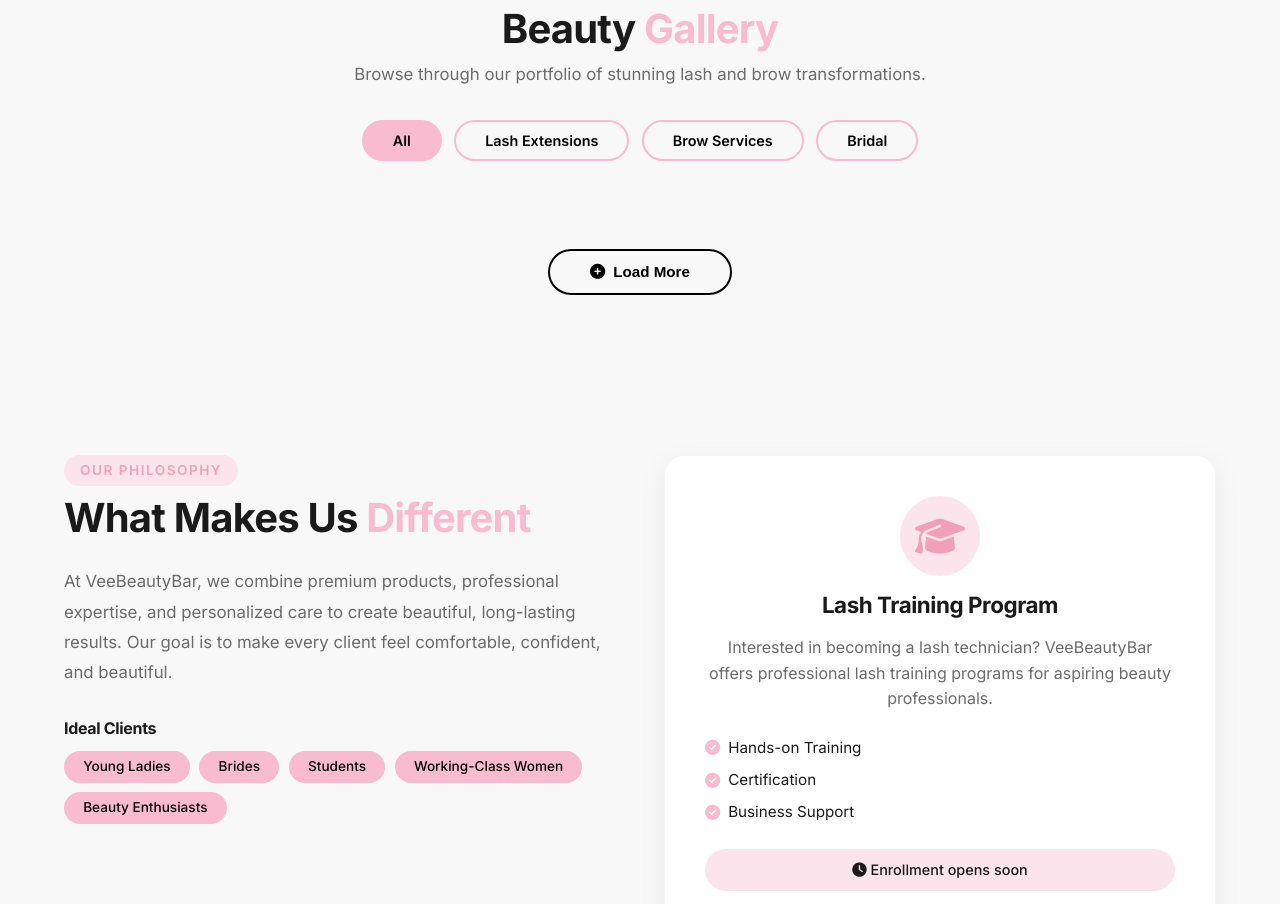
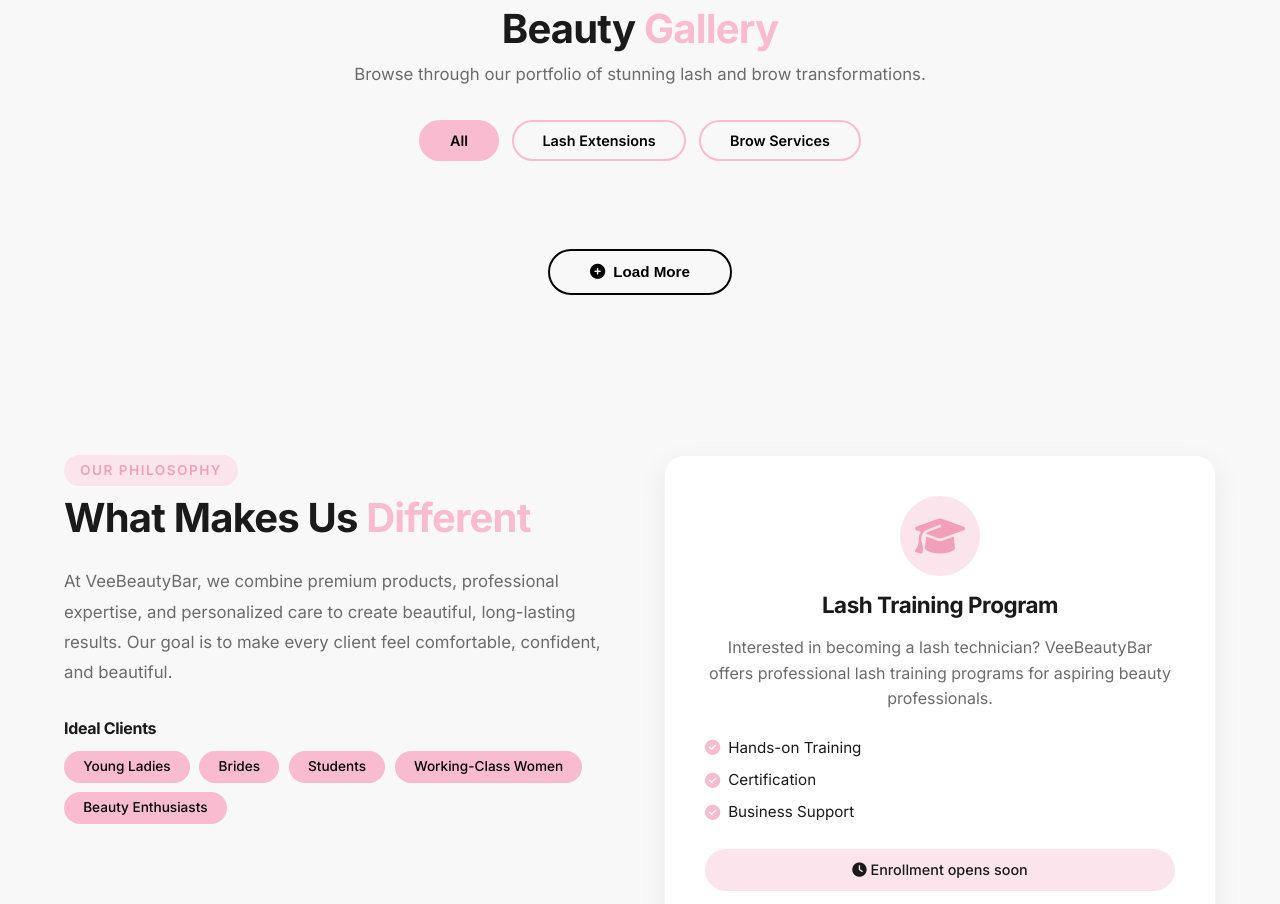
Before and after one commit to Ojnium/veebeautybar, a plain HTML site: page index.html in a window 1280 px wide. Shown: the part 2965-3869 px from the top of the page. Drawn offline with Linux system fonts and the light colour scheme.

Commit message:
Update index.html

```diff
--- a/index.html
+++ b/index.html
@@ -218,7 +218,7 @@
                 <button class="filter-btn active" data-filter="all">All</button>
                 <button class="filter-btn" data-filter="lashes">Lash Extensions</button>
                 <button class="filter-btn" data-filter="brows">Brow Services</button>
-                <button class="filter-btn" data-filter="bridal">Bridal</button>
+               <!-- <button class="filter-btn" data-filter="bridal">Bridal</button> -->
             </div>
 
             <!-- Gallery Grid -->
```
